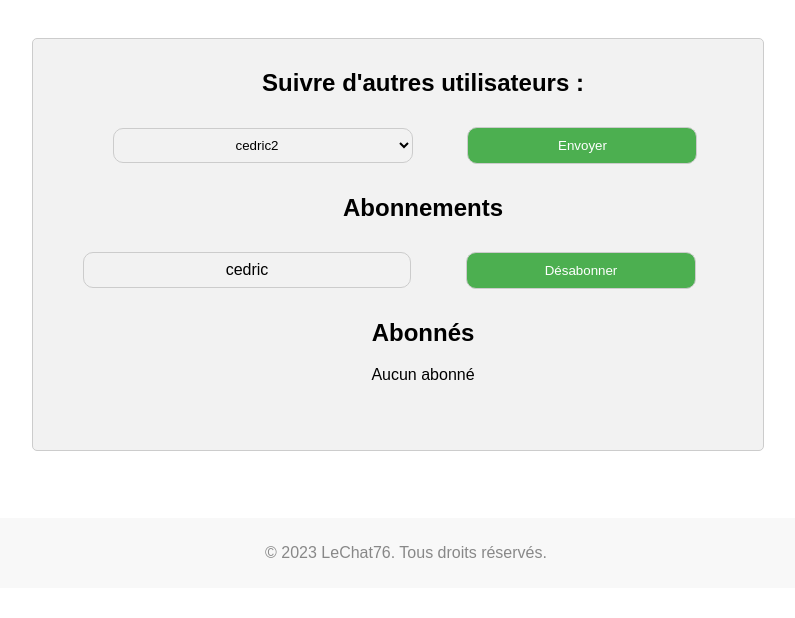
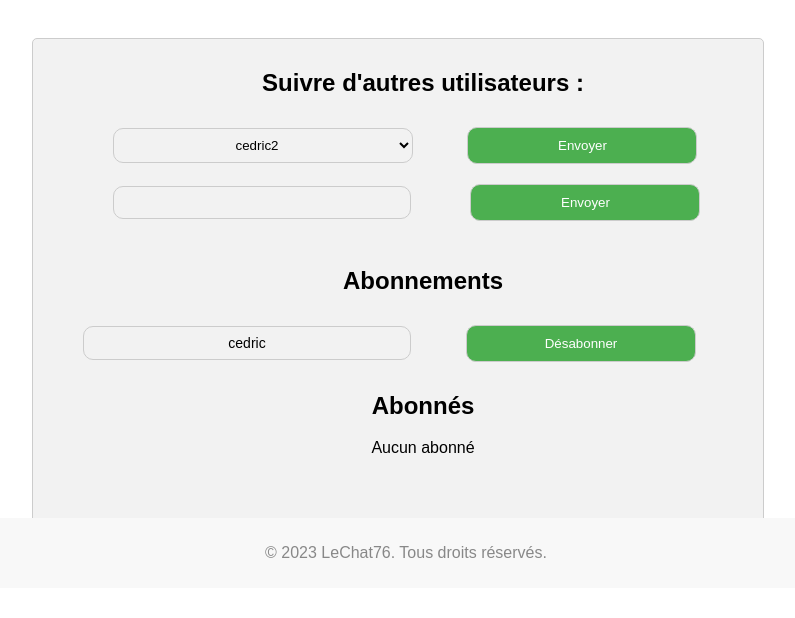
Before and after one commit to LeChat76/Projet9OC, a Django app: page /subscriptions/ in a window 1280 px wide. Shown: the part 212-830 px from the top of the page, without its empty margins (242-1037 px from the left). Before the commit the page ends 770 px from the top, so only its background shows below. Run offline with Django 4.2, Linux system fonts and the light colour scheme; a user stored in the database is signed in; data comes from the database, SQL or seed files in the repository; both versions use the stored data as it was after the commit.

Commit message:
finalisation abonnement (avec option list+input)

```diff
--- a/litreview/authentication/forms.py
+++ b/litreview/authentication/forms.py
@@ -40,57 +40,12 @@ class SignupForm(UserCreationForm):
 
         return password2
 
-# class SubscriptionsForm(forms.Form):
+class SubscriptionsForm(forms.Form):
 
-#     def __init__(self, user, *args, **kwargs):
-#         User = get_user_model()
+    followed_user = forms.CharField(label=False, required=True, widget=forms.TextInput(attrs={'class': 'available-container-field'}))
 
-#         super().__init__(*args, **kwargs)
-#         excluded_users = UserFollows.objects.filter(user=user).values_list('followed_user', flat=True)
-#         available_users = User.objects.exclude(id__in=excluded_users)
-#         followed_users = UserFollows.objects.filter(followed_user=user).values_list('user', flat=True)
-
-#         self.fields['listAvailableUsers'] = forms.ModelMultipleChoiceField(
-#             queryset=available_users,
-#             label='Utilisateurs disponibles',
-#             widget=forms.SelectMultiple(attrs={'class': 'form-control'})
-#         )
-
-#         self.fields['listFollowedUsers'] = forms.ModelMultipleChoiceField(
-#             queryset=User.objects.filter(id__in=followed_users),
-#             label='Utilisateurs suivis',
-#             widget=forms.SelectMultiple(attrs={'class': 'form-control'})
-#         )
-
-#         self.fields['listFollowers'] = forms.ModelMultipleChoiceField(
-#             queryset=User.objects.filter(id__in=UserFollows.objects.filter(followed_user=user).values_list('user')),
-#             label='Utilisateurs qui vous suivent',
-#             widget=forms.SelectMultiple(attrs={'class': 'form-control'})
-#         )
-
-class SubscriptionsForm(forms.ModelForm):
 
     class Meta:
         model = models.UserFollows
         fields = ['followed_user']
         labels = {'followed_user': 'Abonnements'}
-
-
-
-# class TicketForm(forms.ModelForm):
-
-#     def __init__(self, *args, **kwargs):
-#         super(TicketForm, self).__init__(*args, **kwargs)
-#         if self.instance and self.instance.image:
-#             self.fields['image'].label = ''
-
-#     class Meta:
-#         model = models.Ticket
-#         fields = [
-#             'title',
-#             'description',
-#             'image'
-#         ]
-#         labels = {
-#             'title': 'Titre',
-#         }
--- a/litreview/authentication/templates/authentication/subscriptions.html
+++ b/litreview/authentication/templates/authentication/subscriptions.html
@@ -10,6 +10,17 @@
 
 <link rel="stylesheet" href="{% static 'subscriptions.css' %}">
 
+<script>
+    function toggleSection(sectionId) {
+        var section = document.getElementById(sectionId);
+        if (section.style.display === 'none') {
+            section.style.display = 'block';
+        } else {
+            section.style.display = 'none';
+        }
+    }
+</script>
+
 <h3>Suivre d'autres utilisateurs</h3>
 <div id="container-subscriptions">
     <form method="POST">
@@ -17,7 +28,7 @@
 
         <!-- Subscription -->
         <h2>Suivre d'autres utilisateurs :</h2>
-            <div id="available-container">
+            <!-- <div id="available-container"> -->
                 {% if available_users %}
                     <select name="followed_user">
                     {% for user in available_users %}
@@ -25,13 +36,26 @@
                     {% endfor %}
                     </select>
                     <button type="submit" name="add_subscription">Envoyer</button>
-            </div>
                 {% else %}
                     <div id="no-available-container">
                     <label>Plus d'utilisateurs disponibles</label>
                     <button type="submit" name="add_subscription" class="disabled-button">Envoyer</button>
                     </div>
                 {% endif %}
+            <!-- </div> -->
+
+        <!-- Subscription2 -->
+        <!-- <div id="input-container"> -->
+            {% if available_users %}
+                <input type="text" name="followed_user_name">
+                <button type="submit" name="add_subscription2">Envoyer</button>
+                <p>{{ request_user_no_result }}</p>
+                {% else %}
+                <input type="text" name="followed_user_name">
+                <button type="submit" name="add_subscription2" class="disabled-button">Envoyer</button>
+                <p>{{ request_user_no_result }}</p>
+            {% endif %}
+        <!-- </div> -->
 
         <!-- Followed users-->
         <h2>Abonnements</h2>
@@ -57,8 +81,6 @@
         {% else %}
             <p><label id="no-result">Aucun abonné</label></p>
         {% endif %}
-
-
     </form>
 </div>
 
--- a/litreview/authentication/views.py
+++ b/litreview/authentication/views.py
@@ -48,6 +48,8 @@ def signup_page(request):
 def subscriptions(request):
     form = forms.SubscriptionsForm()
     user = request.user
+    context = {}
+    request_user_no_result = ''
 
     listFollowed = UserFollows.objects.filter(user=user).values_list('followed_user', flat=True)
     followed_users = get_user_model().objects.filter(id__in=listFollowed)
@@ -62,15 +64,34 @@ def subscriptions(request):
     )
 
     if request.method == 'POST':
-        # adding an user to follow
+        # adding an user to follow from list
         if 'add_subscription' in request.POST:
             followed_user_id = request.POST['followed_user']
             followed_user = get_user_model().objects.get(id=followed_user_id)
             UserFollows.objects.create(user=request.user, followed_user=followed_user)
             return redirect('subscriptions')
+
+        # adding an user to follow from input
+        if 'add_subscription2' in request.POST:
+            followed_user_name = request.POST['followed_user_name']
+            try:
+                requested_user = get_user_model().objects.get(username__iexact=followed_user_name)
+            except:
+                request_user_no_result = 'Aucun utilisateur trouvé'
+            else:
+                if requested_user not in  available_users:
+                    request_user_no_result = 'Vous suivez déjà cet utilisateur'
+                else:
+                    for available_user in available_users:
+                        if requested_user == available_user:
+                            print('YES/USER : ', requested_user)
+                            UserFollows.objects.create(user=request.user, followed_user=available_user)
+                            request_user_no_result = ''
+            return redirect('subscriptions')
+
+        # remove user from click on button
         if 'remove_subscription' in request.POST:
             followed_user_id = request.POST['remove_subscription']
-            print('FOLLOWED', followed_user_id)
             if followed_user_id:
                 followed_user_id = int(followed_user_id)
                 followed_user = get_user_model().objects.get(id=followed_user_id)
@@ -82,22 +103,8 @@ def subscriptions(request):
         'followers_users': followers_users,
         'available_users': available_users,
         'form': form,
+        'request_user_no_result': request_user_no_result,
     }
+    print('CONTEXT', context)
 
     return render(request, 'authentication/subscriptions.html', context)
-
-
-
-
-# def new_ticket(request):
-#     if request.method == 'POST':
-#         form = forms.TicketForm(request.POST, request.FILES)
-#         if form.is_valid():
-#             ticket = form.save(commit=False) # commit=False to NOT submit the save, we need to associate user before, see bellow
-#             ticket.user = request.user # associate user to this picture upload
-#             ticket.save() # and finaly save
-#             return redirect('post')
-#     else:
-#         form = forms.TicketForm()
-
-#     return render(request, 'www/ticket.html', {'form': form})
--- a/litreview/static/subscriptions.css
+++ b/litreview/static/subscriptions.css
@@ -13,6 +13,27 @@ h3 {
 label {
     user-select: none;
 }
+
+#container-subscriptions p {
+    display: flex;
+    justify-content: center;
+}
+
+#button-radio {
+    display: flex;
+    margin : 3%;
+    border-radius: 5px;
+    justify-content: space-around;
+    border: 1px solid #ccc;
+}
+
+#option1:checked ~ #available-container {
+    display: none;
+  }
+
+  #option2:checked ~ #input-container {
+    display: none;
+  }
 
 #container-subscriptions {
     margin : 2%;
@@ -50,6 +71,17 @@ select {
     border-radius: 10px;
 }
 
+input[type="text"] {
+    text-align: center;
+    background: #F2F2F2;
+    padding: 8px;
+    margin-right: 55px;
+    margin-left: 30px;
+    width: 280px;
+    border: 1px solid #CCCCCC;
+    border-radius: 10px;
+}
+
 #followed-user-container {
     display: flex;
     align-items: center;
@@ -60,6 +92,7 @@ select {
     text-align: center;
     background: #F2F2F2;
     padding: 8px;
+    font-size: 14px;
     margin-right: 55px;
     width: 310px;
     border: 1px solid #CCCCCC;
@@ -71,6 +104,7 @@ select {
     text-align: center;
     background: #F2F2F2;
     padding: 8px;
+    font-size: 14px;
     margin-right: 55px;
     width: 600px;
     border: 1px solid #CCCCCC;
@@ -88,7 +122,7 @@ select {
     padding: 8px;
     margin-right: 60px;
     margin-left: 30px;
-    /* font-size: 14px; */
+    font-size: 14px;
     width: 280px;
     border: 1px solid #CCCCCC;
     border-radius: 10px;
--- a/litreview/templates/loggedin.html
+++ b/litreview/templates/loggedin.html
@@ -18,7 +18,7 @@
             <a href="{% url 'logout' %}">Se déconnecter</a>
         </div>
     </div>
-    <p>Vous êtes connecté en tant que <a href="{% url 'logout' %}">{{ request.user|capfirst }}.</a></p>
+    <p>Vous êtes connecté en tant que <a href="{% url 'subscriptions' %}">{{ request.user|capfirst }}.</a></p>
     <div id="footer">
         <p>&copy; 2023 LeChat76. Tous droits réservés.</p>
     </div>
```
Also changed, not shown: litreview/static/post.css (+5 -2 lines), litreview/db.sqlite3, litreview/media/seigneur_des_anneaux_LQpiJqd.jpg, litreview/static/images/empty-star2.png (deleted), litreview/static/images/filled-star-other.png (added), litreview/static/images/filled-star.png, 1 other file. Lines whose indentation alone changed are shown as unchanged.
